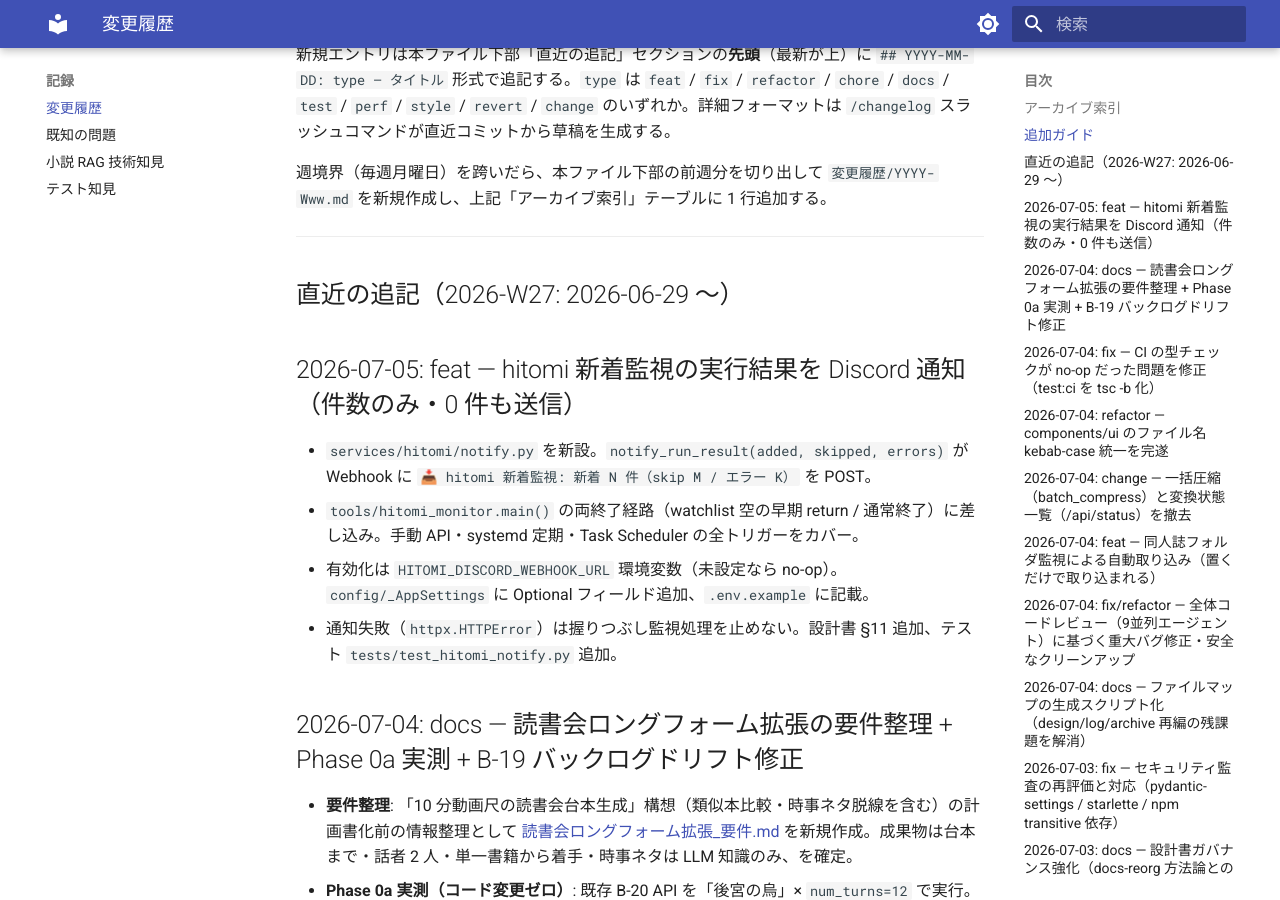
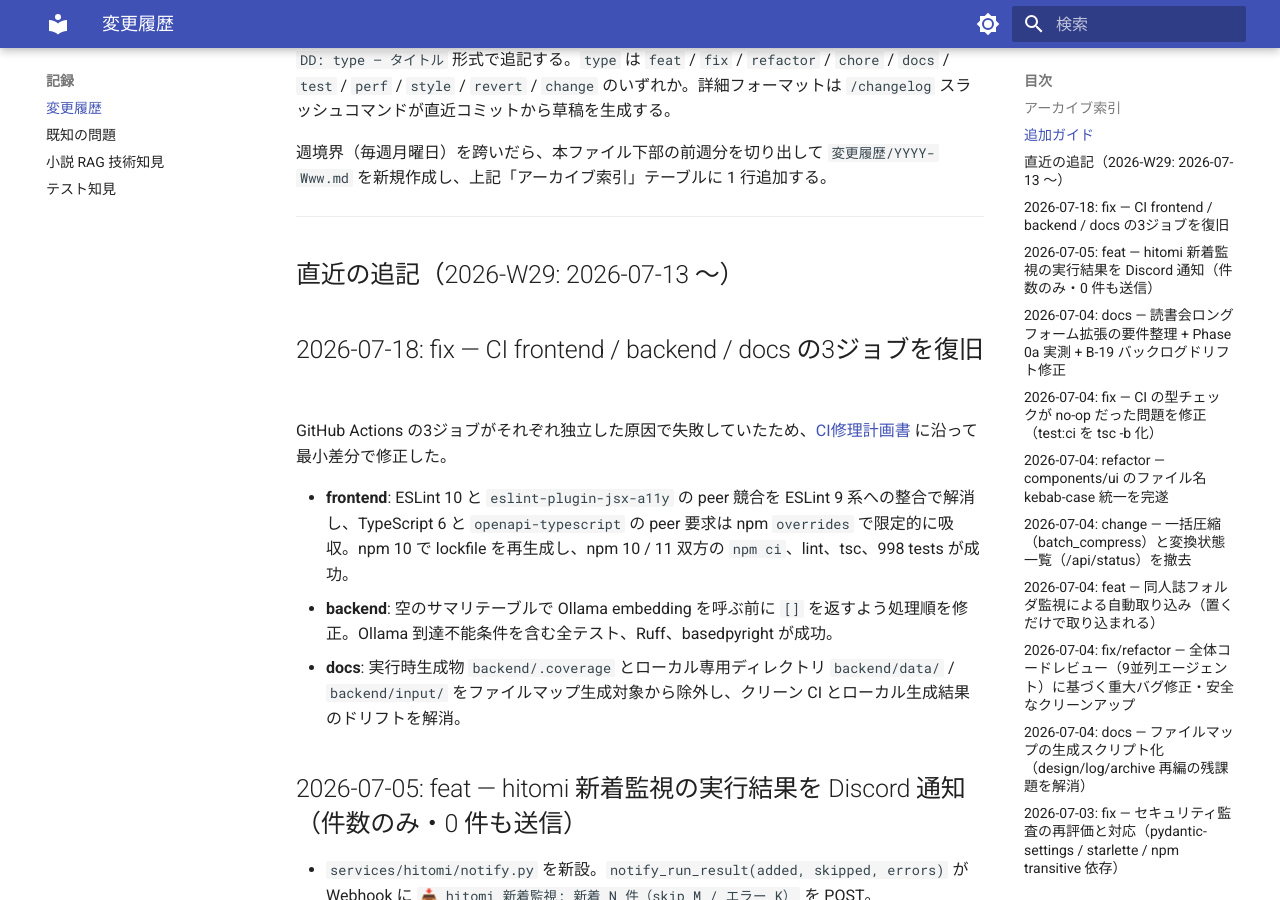
Before and after one commit to kkmmyr/Pic2PDF_Viewer, an MkDocs documentation site: the page built from docs/log/変更履歴.md, in a window 1280 px wide and 900 px high, scrolled down 1563 px. Built offline with MkDocs 1.6.1 and Material for MkDocs 9.7.7, drawn with Linux system fonts in a browser that asks for light colours; some of the changed text lies outside the part shown.

Commit message:
docs: CI修理結果と実環境差を記録
3ジョブの根本原因、npm 10のlockfile検証、ローカル専用ディレクトリに
よるファイルマップ差分を変更履歴と計画書へ追補する。

Co-Authored-By: Codex GPT-5 <noreply@anthropic.com>

```diff
--- a/docs/log/変更履歴.md
+++ b/docs/log/変更履歴.md
@@ -8,7 +8,7 @@
 
 | 週 | 期間 | 主な内容 |
 |---|---|---|
-| **直近 (W27)** | 2026-06-29 〜 2026-07-05 | 本ファイル下部にインライン記載（設計書 0 ベース再設計: 3 バケット構造 + 機械強制ガバナンス） |
+| **直近 (W29)** | 2026-07-13 〜 | 本ファイル下部にインライン記載（CI frontend / backend / docs 復旧） |
 | [W26](変更履歴/2026-W26.md) | 2026-06-22 〜 2026-06-28 | 設計書整理（リファクタリング計画書スリム化・C12 アーカイブ・FE 設計書分割） |
 | [W25](変更履歴/2026-W25.md) | 2026-06-15 〜 2026-06-21 | Kindle 新アプリ（Microsoft Store 版）ウィンドウタイトル対応（TM-1） |
 | [W24](変更履歴/2026-W24.md) | 2026-06-08 〜 2026-06-14 | 大規模リファクタ Phase 0〜4 全実行（uv workspace 化・CI 導入・basedpyright・pre-commit・SQLModel・Alembic・React Query 全面移行・shadcn/ui 導入 ほか）/ TM-1 起票 / B-17 保留 / バックログ棚卸し |
@@ -34,7 +34,15 @@
 
 ---
 
-## 直近の追記（2026-W27: 2026-06-29 〜）
+## 直近の追記（2026-W29: 2026-07-13 〜）
+
+## 2026-07-18: fix — CI frontend / backend / docs の3ジョブを復旧
+
+GitHub Actions の3ジョブがそれぞれ独立した原因で失敗していたため、[CI修理計画書](計画/CI修理計画書.md) に沿って最小差分で修正した。
+
+- **frontend**: ESLint 10 と `eslint-plugin-jsx-a11y` の peer 競合を ESLint 9 系への整合で解消し、TypeScript 6 と `openapi-typescript` の peer 要求は npm `overrides` で限定的に吸収。npm 10 で lockfile を再生成し、npm 10 / 11 双方の `npm ci`、lint、tsc、998 tests が成功。
+- **backend**: 空のサマリテーブルで Ollama embedding を呼ぶ前に `[]` を返すよう処理順を修正。Ollama 到達不能条件を含む全テスト、Ruff、basedpyright が成功。
+- **docs**: 実行時生成物 `backend/.coverage` とローカル専用ディレクトリ `backend/data/` / `backend/input/` をファイルマップ生成対象から除外し、クリーン CI とローカル生成結果のドリフトを解消。
 
 ## 2026-07-05: feat — hitomi 新着監視の実行結果を Discord 通知（件数のみ・0 件も送信）
 
```
Also changed, not shown: docs/log/計画/CI修理計画書.md (+2 -0 lines).
